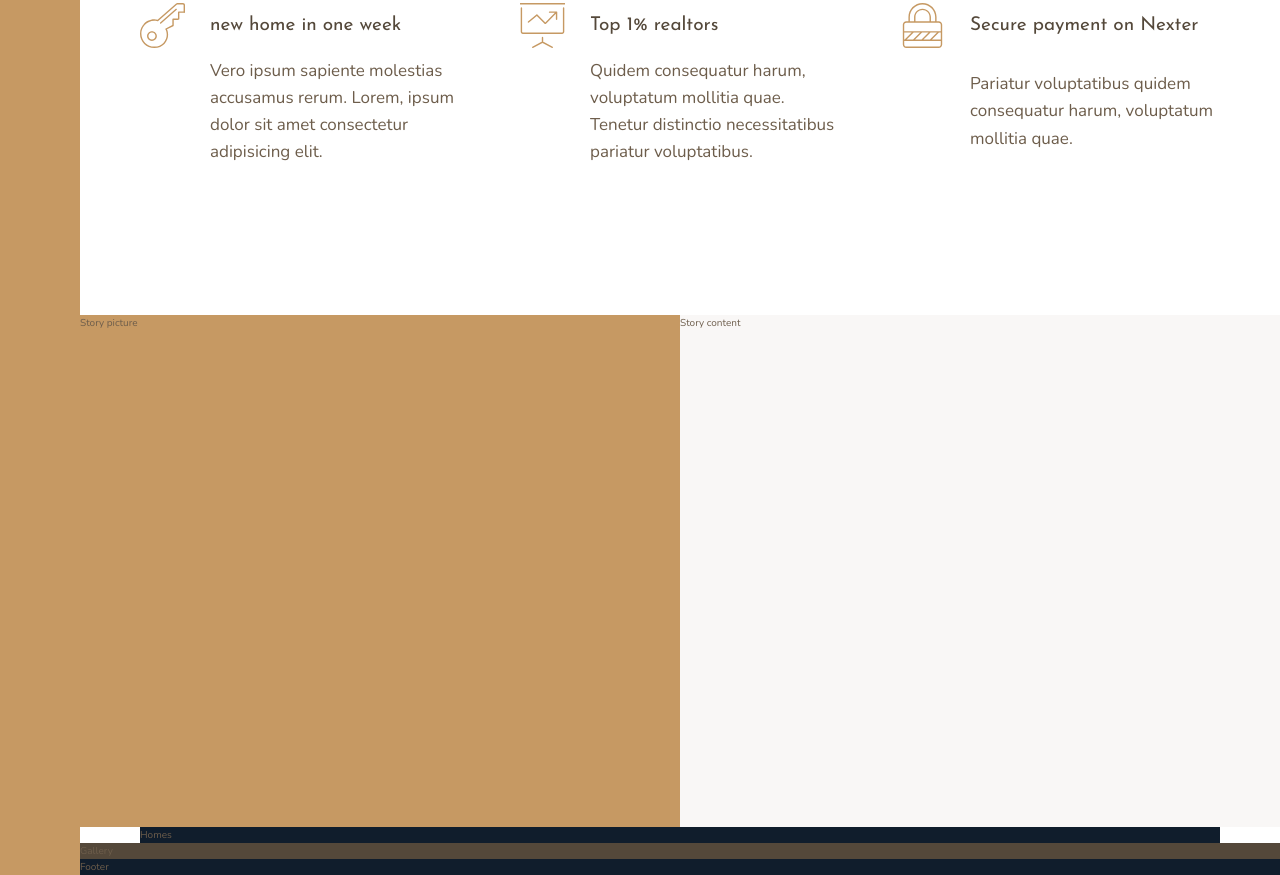
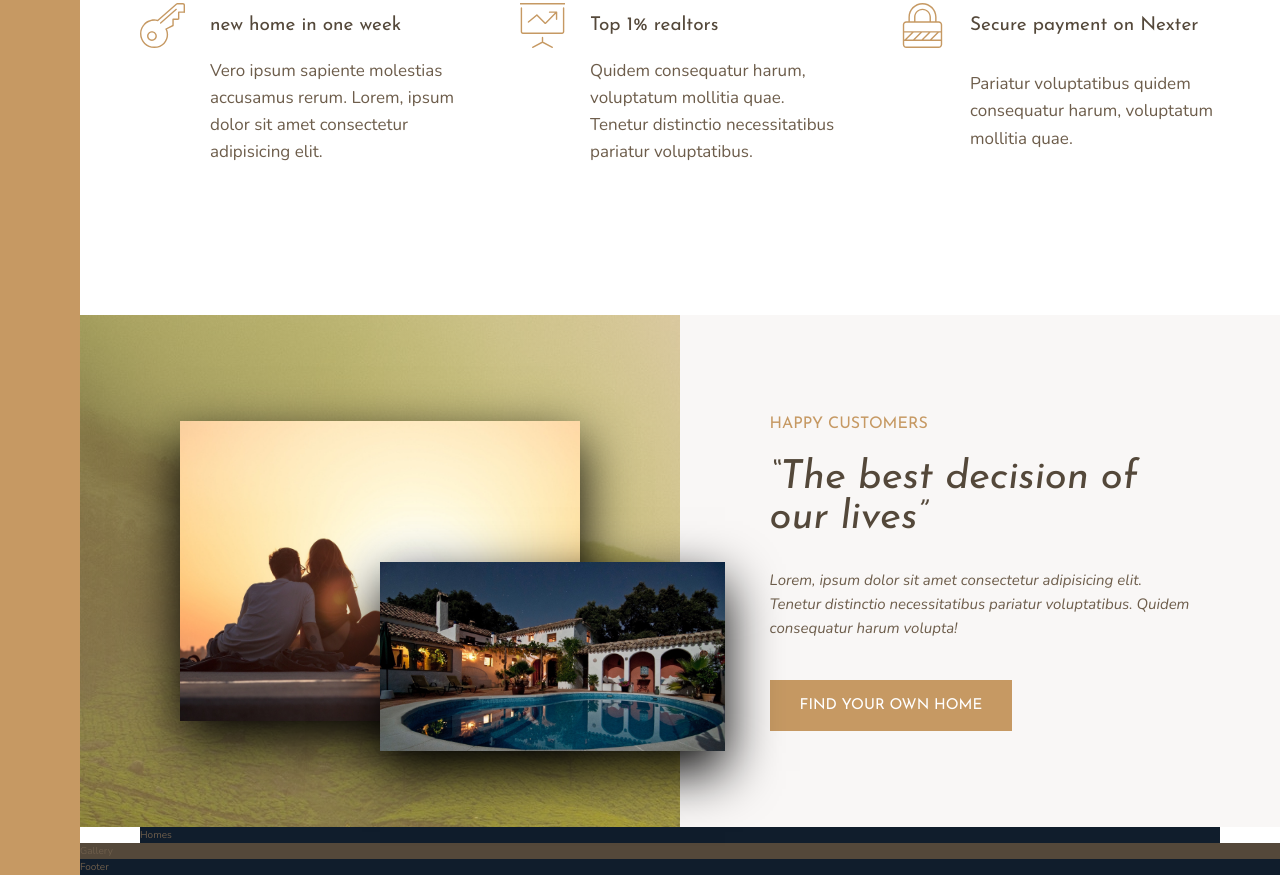
Before and after one commit to Jasenpan1987/nexter, a website: page index.html in a window 1280 px wide. Shown: the part 993-1868 px from the top of the page. Drawn offline with nearby package versions, Linux system fonts and the light colour scheme.

Commit message:
story section

```diff
--- a/index.html
+++ b/index.html
@@ -87,11 +87,17 @@
         </section>
 
         <div class="story__pictures">
-            Story picture
+            <img src="img/story-1.jpeg" alt="Couple with new house" class="story__img--1">
+            <img src="img/story-2.jpeg" alt="good new house" class="story__img--2">
         </div>
 
         <div class="story__content">
-            Story content
+            <h3 class="heading-3 mb-sm">Happy Customers</h3>
+            <h2 class="heading-2 heading-2--dark mb-md">&ldquo;The best decision of our lives&rdquo;</h2>
+            <p class="story__text">
+                Lorem, ipsum dolor sit amet consectetur adipisicing elit. Tenetur distinctio necessitatibus pariatur voluptatibus. Quidem consequatur harum volupta!
+            </p>
+            <button class="btn">Find your own home</button>
         </div>
 
         <section class="homes">
--- a/sass/_story.scss
+++ b/sass/_story.scss
@@ -1,11 +1,55 @@
 .story {
+
   &__pictures {
     background-color: $color-primary;
     grid-column: full-start / col-end 4;
+    background-image:
+      linear-gradient(
+        rgba($color-primary, .5),
+        rgba($color-primary, .5)
+      ), url("../img/back.jpg");
+
+    display: grid;
+    grid-template-rows: repeat(6, 1fr);
+    grid-template-columns: repeat(6, 1fr);
+    align-items: center;
+  }
+
+  &__img--1 {
+    width: 100%;
+    grid-row: 2 / 6;
+    grid-column: 2 / 6;
+    box-shadow: 0 2rem 5rem rgba(#000, 1);
+  }
+
+  &__img--2 {
+    width: 115%;
+    grid-row: 4 / 6;
+    grid-column: 4 / 7;
+    z-index: 20;
+    box-shadow: 0 2rem 5rem rgba(#000, 2);
   }
 
   &__content {
     background-color: $color-grey-light-1;
     grid-column: col-start 5/ -1;
+    padding: 6rem 7vw;
+
+    // flexbox
+    // display: flex;
+    // flex-direction: column;
+    // justify-content: center;
+    // align-items: start;
+
+    // grid
+    display: grid;
+    align-content: center;
+    justify-items: start;
+  }
+
+  &__text {
+    font-size: 1.5rem;
+    font-style: italic;
+    margin-bottom: 4rem;
   }
 }
--- a/sass/_typography.scss
+++ b/sass/_typography.scss
@@ -7,12 +7,29 @@
   &-1 {
     @extend %heading;
   }
+
   &-2 {
     @extend %heading;
+    font-size: 4rem;
+    font-style: italic;
+    line-height: 1;
+
+    &--light {
+      color: $color-grey-light-1;
+    }
+
+    &--dark {
+      color: $color-grey-dark-1;
+    }
   }
+
   &-3 {
     @extend %heading;
+    font-size: 1.6rem;
+    color: $color-primary;
+    text-transform: uppercase;
   }
+
   &-4 {
     @extend %heading;
     font-size: 1.9rem;
@@ -22,7 +39,43 @@
     }
 
     &--dark {
-      color: $color-grey-dark-1
+      color: $color-grey-dark-1;
     }
   }
 }
+
+.btn {
+  background-color: $color-primary;
+  color: #fff;
+  border: none;
+  border-radius: 0;
+  font-family: $font-display;
+  font-size: 1.5rem;
+  text-transform: uppercase;
+  padding: 1.8rem 3rem;
+  cursor: pointer;
+  transition: all .2s;
+
+  &:hover {
+    background: $color-primary-dark;
+  }
+}
+
+// ===========================================
+// helper classes
+
+.mb-sm {
+  margin-bottom: 2rem;
+}
+
+.mb-md {
+  margin-bottom: 3rem;
+}
+
+.mb-lg {
+  margin-bottom: 4rem;
+}
+
+.mb-hg {
+  margin-bottom: 8rem;
+}
```
Also changed, not shown: css/style.css.
